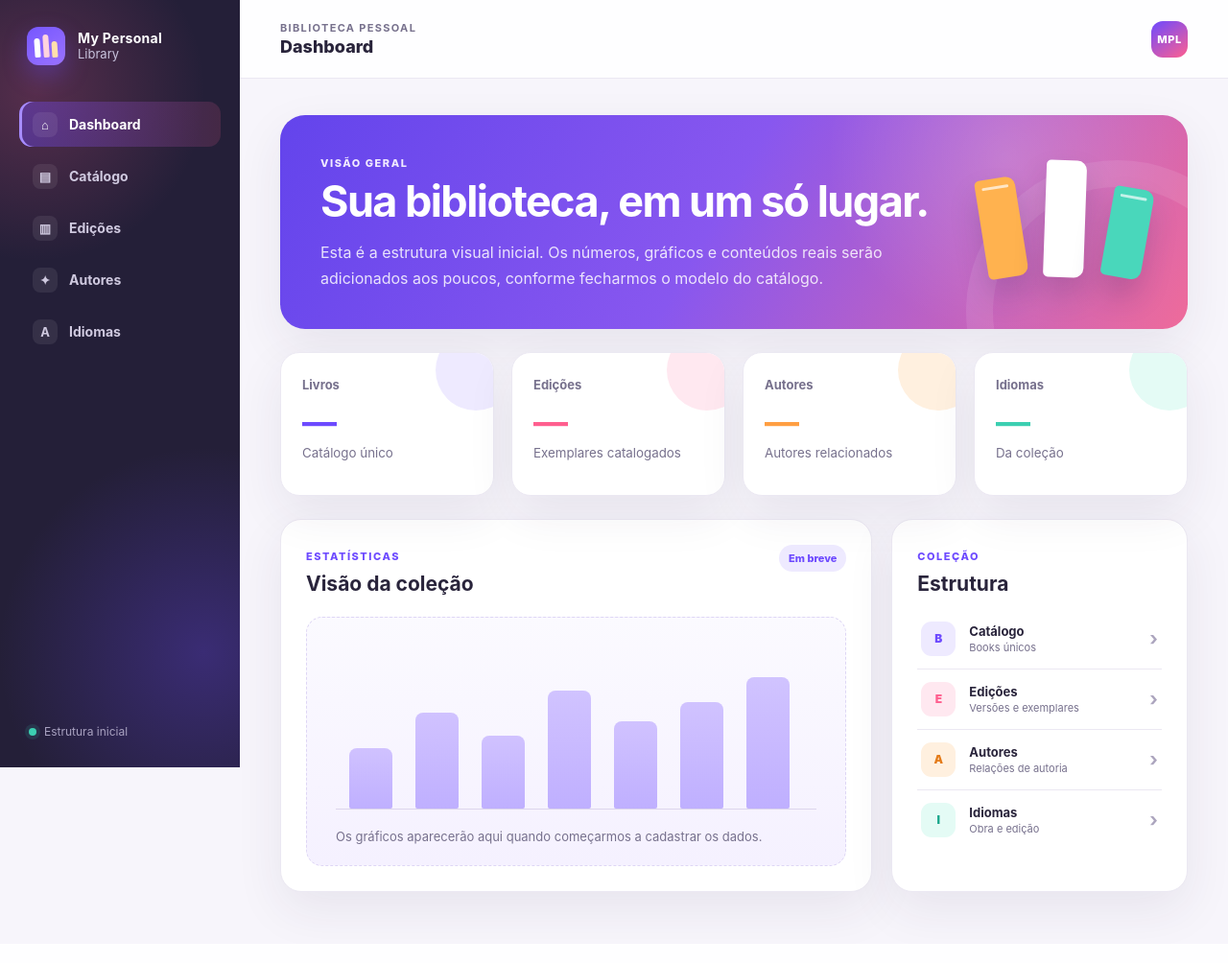
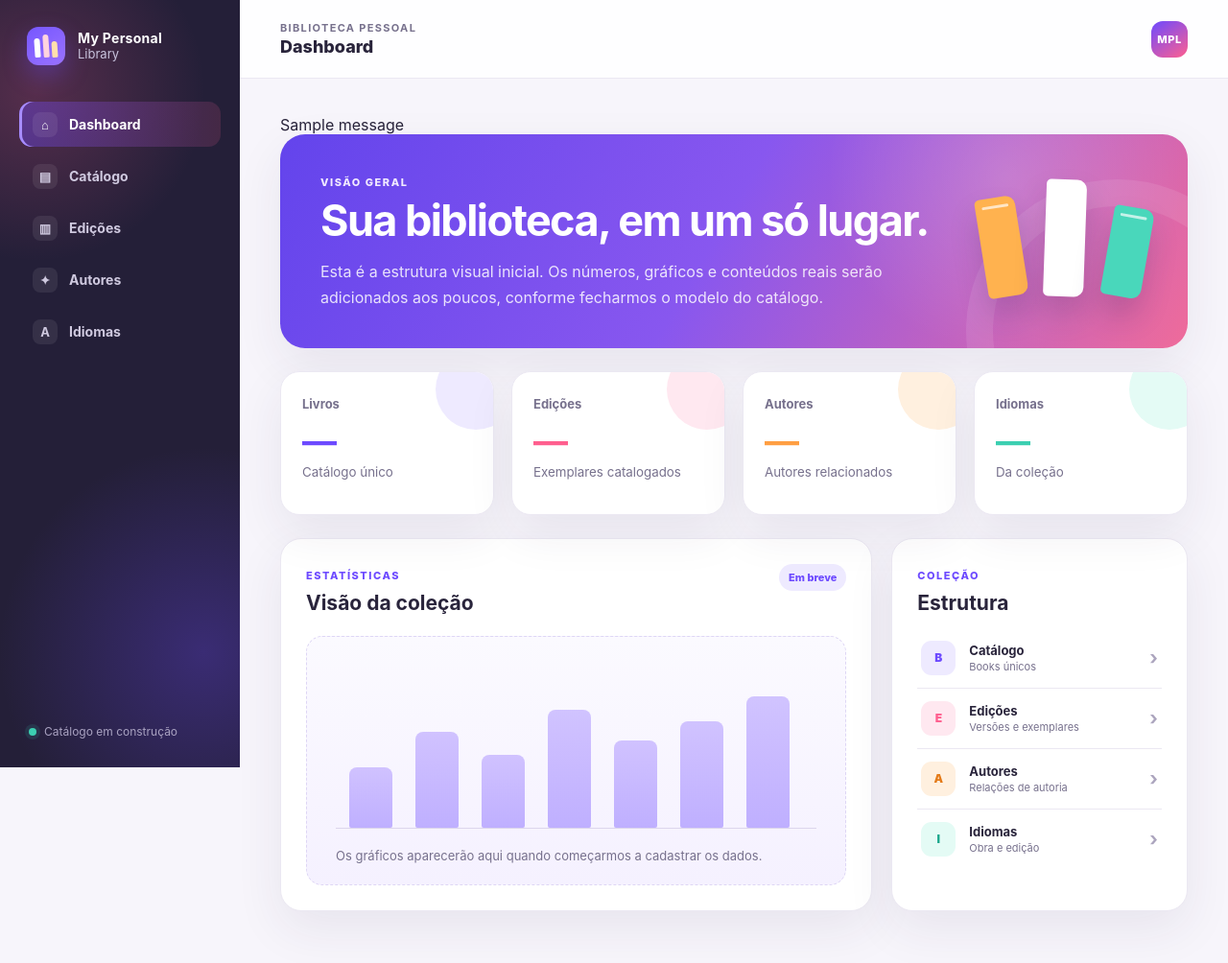
Before and after one commit to clice/my-personal-library, a Django app: page / in a window 1280 px wide. Shown: the whole page at 96% size. Before the commit the page ends 969 px from the top, so only its background shows below. Run offline with Django 5.2, Linux system fonts and the light colour scheme; tables that the repository leaves empty hold one stand-in row (values such as "Sample post"); one stand-in notice (Sample message) is shown.

Commit message:
feat: support CRUD navigation and messages

```diff
--- a/templates/base.html
+++ b/templates/base.html
@@ -33,11 +33,11 @@
                     <span class="nav-icon">▥</span>
                     Edições
                 </a>
-                <a class="nav-link {% if request.resolver_match.url_name == 'authors' %}is-active{% endif %}" href="{% url 'authors' %}">
+                <a class="nav-link {% if request.resolver_match.url_name == 'authors' or request.resolver_match.url_name == 'author_add' or request.resolver_match.url_name == 'author_edit' or request.resolver_match.url_name == 'author_delete' %}is-active{% endif %}" href="{% url 'authors' %}">
                     <span class="nav-icon">✦</span>
                     Autores
                 </a>
-                <a class="nav-link {% if request.resolver_match.url_name == 'languages' %}is-active{% endif %}" href="{% url 'languages' %}">
+                <a class="nav-link {% if request.resolver_match.url_name == 'languages' or request.resolver_match.url_name == 'language_add' or request.resolver_match.url_name == 'language_edit' or request.resolver_match.url_name == 'language_delete' %}is-active{% endif %}" href="{% url 'languages' %}">
                     <span class="nav-icon">A</span>
                     Idiomas
                 </a>
@@ -45,7 +45,7 @@
 
             <div class="sidebar-footer">
                 <span class="status-dot"></span>
-                Estrutura inicial
+                Catálogo em construção
             </div>
         </aside>
 
@@ -59,6 +59,13 @@
             </header>
 
             <div class="content">
+                {% if messages %}
+                    <div class="messages">
+                        {% for message in messages %}
+                            <div class="message">{{ message }}</div>
+                        {% endfor %}
+                    </div>
+                {% endif %}
                 {% block content %}{% endblock %}
             </div>
         </main>
```
